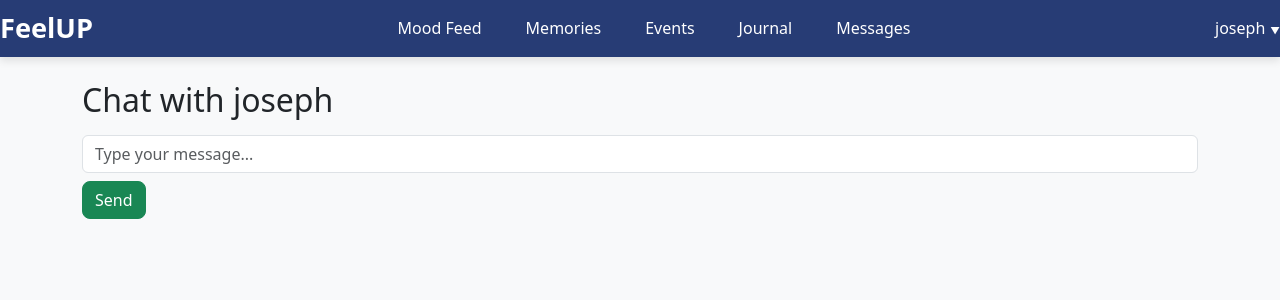
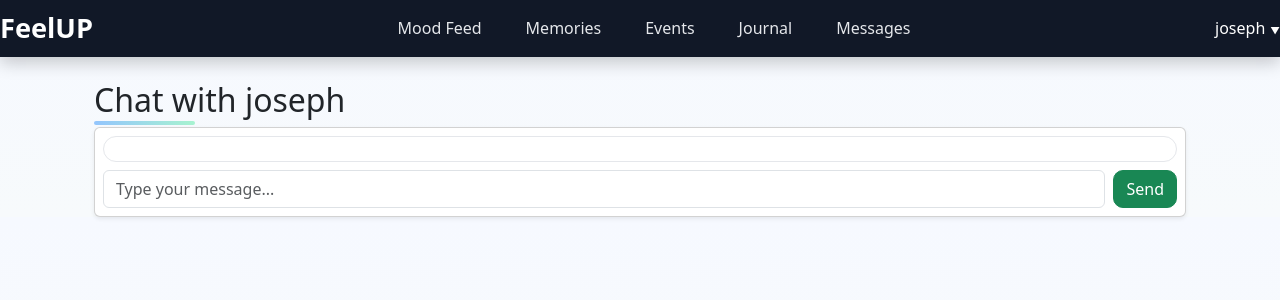
Before and after one commit to nksmanya/Project-Phase-1, a Flask app: page /messages/1 in a window 1280 px wide. Shown: the top 300 px of the page. Run offline with Flask 3, Linux system fonts and the light colour scheme; a user stored in the database is signed in; parts of the project's set-up code (start-up, migrations or seed data) failed here and were passed over.

Commit message:
Modified

```diff
--- a/feelup/static/main.js
+++ b/feelup/static/main.js
@@ -4,9 +4,10 @@
 document.querySelectorAll('a[href^="#"]').forEach(anchor => {
     anchor.addEventListener('click', function(e){
         e.preventDefault();
-        document.querySelector(this.getAttribute('href')).scrollIntoView({
-            behavior: 'smooth'
-        });
+        const target = document.querySelector(this.getAttribute('href'));
+        if (target) {
+            target.scrollIntoView({ behavior: 'smooth' });
+        }
     });
 });
 
@@ -24,3 +25,15 @@ function reactEmoji(button, emoji) {
         button.classList.remove('reaction-animate');
     }, 500);
 }
+
+// ===============================
+// Mobile nav toggle
+// ===============================
+const navToggle = document.querySelector('.nav-toggle');
+const navCenter = document.querySelector('.nav-center');
+if (navToggle && navCenter) {
+    navToggle.addEventListener('click', () => {
+        const isOpen = navCenter.classList.toggle('mobile-open');
+        navToggle.setAttribute('aria-expanded', isOpen ? 'true' : 'false');
+    });
+}
--- a/feelup/static/style.css
+++ b/feelup/static/style.css
@@ -3,15 +3,34 @@
 ================================= */
 body {
   font-family: 'Segoe UI', Tahoma, Geneva, Verdana, sans-serif;
-  background: #f0f2f5;
+  background: linear-gradient(180deg, #f6f9ff 0%, #f7fafc 100%);
   margin: 0;
   padding: 0;
-  color: #2f3640;
+  color: #111827;
 }
 
 h2 {
   font-weight: 600;
   margin-bottom: 20px;
+}
+h3 {
+  font-weight: 600;
+}
+
+/* Page headings accent underline */
+.container h2, main h2 {
+  position: relative;
+  display: inline-block;
+}
+.container h2::after, main h2::after {
+  content: "";
+  position: absolute;
+  left: 0;
+  bottom: -6px;
+  width: 40%;
+  height: 4px;
+  border-radius: 4px;
+  background: linear-gradient(90deg, #93c5fd, #a7f3d0);
 }
 
 /* ===============================
@@ -22,9 +41,9 @@ h2 {
   justify-content: space-between;
   align-items: center;
   padding: 12px 30px;
-  background: #273c75;
+  background: #111827;
   color: white;
-  box-shadow: 0 4px 8px rgba(0,0,0,0.1);
+  box-shadow: 0 6px 16px rgba(0,0,0,0.2);
   position: sticky;
   top: 0;
   z-index: 100;
@@ -44,15 +63,16 @@ h2 {
 
 .nav-center .nav-item {
   text-decoration: none;
-  color: white;
+  color: #e5e7eb;
   font-weight: 500;
   padding: 8px 12px;
   border-radius: 8px;
-  transition: 0.3s;
+  transition: 0.2s ease-in-out;
 }
 
 .nav-center .nav-item:hover {
-  background: #192a56;
+  background: rgba(255,255,255,0.08);
+  color: #ffffff;
 }
 
 .nav-right {
@@ -104,29 +124,32 @@ h2 {
 }
 
 .nav-right .logout {
-  color: #e84118 !important;
+  color: #ef4444 !important;
 }
 
 /* ===============================
    Buttons & Cards
 ================================= */
 .btn {
-  border-radius: 8px !important;
-  transition: 0.3s;
+  border-radius: 10px !important;
+  transition: transform 0.2s ease, box-shadow 0.2s ease;
 }
 
 .btn:hover {
-  transform: scale(1.05);
+  transform: translateY(-1px);
+  box-shadow: 0 8px 16px rgba(0,0,0,0.12);
 }
 
 .card {
-  border-radius: 12px;
-  box-shadow: 0 4px 12px rgba(0,0,0,0.1);
-  transition: 0.3s;
+  border-radius: 14px;
+  border: 1px solid #e5e7eb;
+  box-shadow: 0 6px 18px rgba(0,0,0,0.08);
+  transition: box-shadow 0.2s ease, transform 0.2s ease;
 }
 
 .card:hover {
-  box-shadow: 0 6px 18px rgba(0,0,0,0.15);
+  box-shadow: 0 12px 28px rgba(0,0,0,0.12);
+  transform: translateY(-2px);
 }
 
 /* ===============================
@@ -139,8 +162,43 @@ h2 {
   box-shadow: 0 4px 12px rgba(0,0,0,0.05);
 }
 
+/* Chat bubbles */
+.chat-box {
+  background: white;
+  border: 1px solid #e5e7eb;
+  border-radius: 14px;
+  padding: 12px;
+  max-height: 400px;
+  overflow-y: auto;
+}
+.message-in, .message-out {
+  display: inline-block;
+  padding: 8px 12px;
+  border-radius: 12px;
+  margin: 6px 0;
+  max-width: 75%;
+}
+.message-in {
+  background: #f3f4f6;
+}
+.message-out {
+  background: #dbeafe;
+  margin-left: auto;
+  display: block;
+}
+
 .reaction-btn {
   margin-right: 5px;
+}
+
+.reaction-animate {
+  animation: pop 300ms ease;
+}
+
+@keyframes pop {
+  0% { transform: scale(1); }
+  50% { transform: scale(1.15); }
+  100% { transform: scale(1); }
 }
 
 .comment-form input {
--- a/feelup/templates/base.html
+++ b/feelup/templates/base.html
@@ -2,6 +2,7 @@
 <html lang="en">
 <head>
   <meta charset="UTF-8">
+  <meta name="viewport" content="width=device-width, initial-scale=1">
   <title>{% block title %}FeelUP{% endblock %}</title>
   <link rel="stylesheet" href="{{ url_for('static', filename='style.css') }}">
   <link href="https://cdn.jsdelivr.net/npm/bootstrap@5.3.2/dist/css/bootstrap.min.css" rel="stylesheet">
@@ -12,9 +13,10 @@
 
   {% include 'navbar.html' %}
 
-  <div class="container mt-4">
+  <main class="container mt-4">
     {% block content %}{% endblock %}
-  </div>
+  </main>
 
+  <script src="{{ url_for('static', filename='main.js') }}"></script>
 </body>
 </html>
--- a/feelup/templates/chat.html
+++ b/feelup/templates/chat.html
@@ -2,17 +2,22 @@
 {% block title %}Chat with {{ other_user.name }}{% endblock %}
 
 {% block content %}
-<h2>Chat with {{ other_user.name }}</h2>
-<div class="chat-box mb-3">
-  {% for msg in messages %}
-    <div class="mb-1">
-      <strong>{{ msg.sender.name if msg.sender else 'Guest' }}</strong>: {{ msg.text }}
+<div class="container mt-4">
+  <h2>Chat with {{ other_user.name }}</h2>
+  <div class="card p-2 shadow-sm">
+    <div class="chat-box mb-2">
+      {% for msg in messages %}
+        {% set mine = (msg.sender and msg.sender.id == user.id) %}
+        <div class="{{ 'message-out' if mine else 'message-in' }}">
+          <div class="small text-muted mb-1">{{ msg.sender.name if msg.sender else 'Guest' }}</div>
+          {{ msg.text }}
+        </div>
+      {% endfor %}
     </div>
-  {% endfor %}
+    <form method="POST" class="d-flex gap-2">
+      <input type="text" name="text" class="form-control" placeholder="Type your message..." required>
+      <button type="submit" class="btn btn-success">Send</button>
+    </form>
+  </div>
 </div>
-
-<form method="POST">
-  <input type="text" name="text" class="form-control mb-2" placeholder="Type your message..." required>
-  <button type="submit" class="btn btn-success">Send</button>
-</form>
 {% endblock %}
--- a/feelup/templates/dashboard.html
+++ b/feelup/templates/dashboard.html
@@ -31,8 +31,8 @@
           </div>
           <div>
             {% if mood.user_id == user.id %}
-            othe<a href="{{ url_for('edit_mood', post_id=mood.id) }}" class="btn btn-sm btn-warning">Edit</a>
-r_user            <form method="POST" action="{{ url_for('delete_mood', post_id=mood.id) }}" style="display:inline;">
+            <a href="{{ url_for('edit_mood', post_id=mood.id) }}" class="btn btn-sm btn-warning">Edit</a>
+            <form method="POST" action="{{ url_for('delete_mood', post_id=mood.id) }}" style="display:inline;">
               <button class="btn btn-sm btn-danger">Delete</button>
             </form>
             {% endif %}
--- a/feelup/templates/event_create.html
+++ b/feelup/templates/event_create.html
@@ -2,7 +2,9 @@
 {% block title %}Create Event - FeelUP{% endblock %}
 
 {% block content %}
+<div class="container mt-4">
   <h2>Create Event</h2>
+  <div class="card p-3 shadow-sm">
     <form method="POST">
       <input type="text" name="title" class="form-control mb-2" placeholder="Event Title" required>
       <textarea name="description" class="form-control mb-2" rows="3" placeholder="Description" required></textarea>
@@ -10,4 +12,6 @@
       <input type="datetime-local" name="datetime" class="form-control mb-2" required>
       <button type="submit" class="btn btn-success">Create Event</button>
     </form>
+  </div>
+</div>
 {% endblock %}
--- a/feelup/templates/journal_analytics.html
+++ b/feelup/templates/journal_analytics.html
@@ -25,8 +25,8 @@ new Chart(ctx, {
         datasets: [{
             label: 'Sentiment Score',
             data: {{ scores|tojson }},
-            borderColor: 'green',
-            backgroundColor: 'rgba(0,200,0,0.2)',
+            borderColor: '#34d399',
+            backgroundColor: 'rgba(52, 211, 153, 0.2)',
             fill: true,
             tension: 0.3
         }]
--- a/feelup/templates/mood_feed.html
+++ b/feelup/templates/mood_feed.html
@@ -44,8 +44,8 @@
           </div>
           <div>
             {% if mood.user_id == user.id %}
-            othe<a href="{{ url_for('edit_mood', post_id=mood.id) }}" class="btn btn-sm btn-warning">Edit</a>
-r_user            <form method="POST" action="{{ url_for('delete_mood', post_id=mood.id) }}" style="display:inline;">
+            <a href="{{ url_for('edit_mood', post_id=mood.id) }}" class="btn btn-sm btn-warning">Edit</a>
+            <form method="POST" action="{{ url_for('delete_mood', post_id=mood.id) }}" style="display:inline;">
               <button class="btn btn-sm btn-danger">Delete</button>
             </form>
             {% endif %}
--- a/feelup/templates/navbar.html
+++ b/feelup/templates/navbar.html
@@ -1,5 +1,6 @@
 <nav class="navbar">
-  <div class="nav-left">
+  <div class="nav-left d-flex align-items-center gap-2">
+    <button class="nav-toggle d-md-none" aria-label="Toggle navigation" aria-expanded="false">☰</button>
     <a href="{{ url_for('dashboard') }}" class="brand">FeelUP</a>
   </div>
 
```
Also changed, not shown: other parts of feelup/static/style.css (+37 -11 lines), feelup/templates/events.html (+23 -13 lines), feelup/templates/journal.html (+7 -1 lines), feelup/templates/login.html (+10 -6 lines), feelup/templates/messages.html (+10 -2 lines), feelup/templates/register.html (+11 -7 lines), feelup/instance/app.db. Lines whose indentation alone changed are shown as unchanged.
